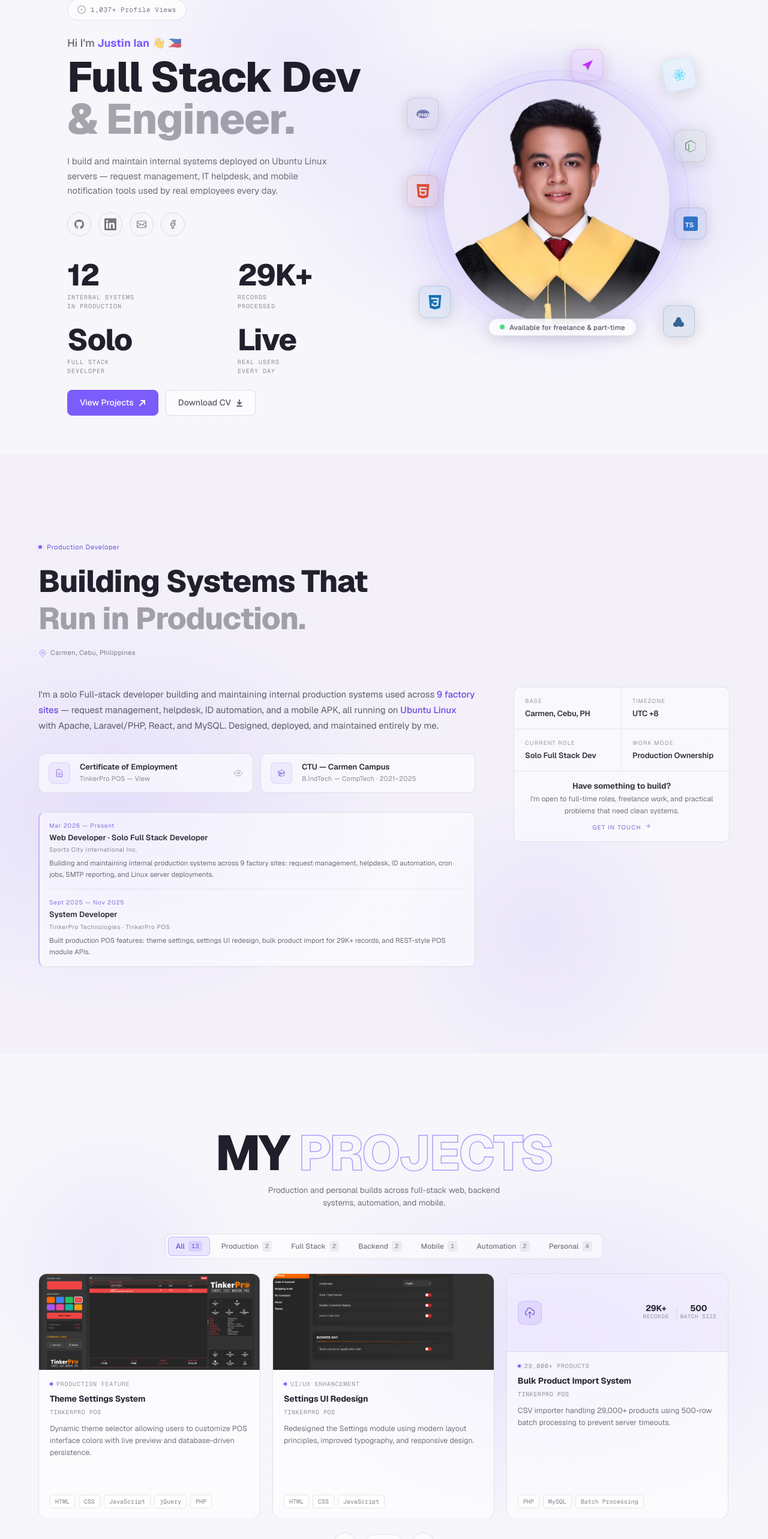
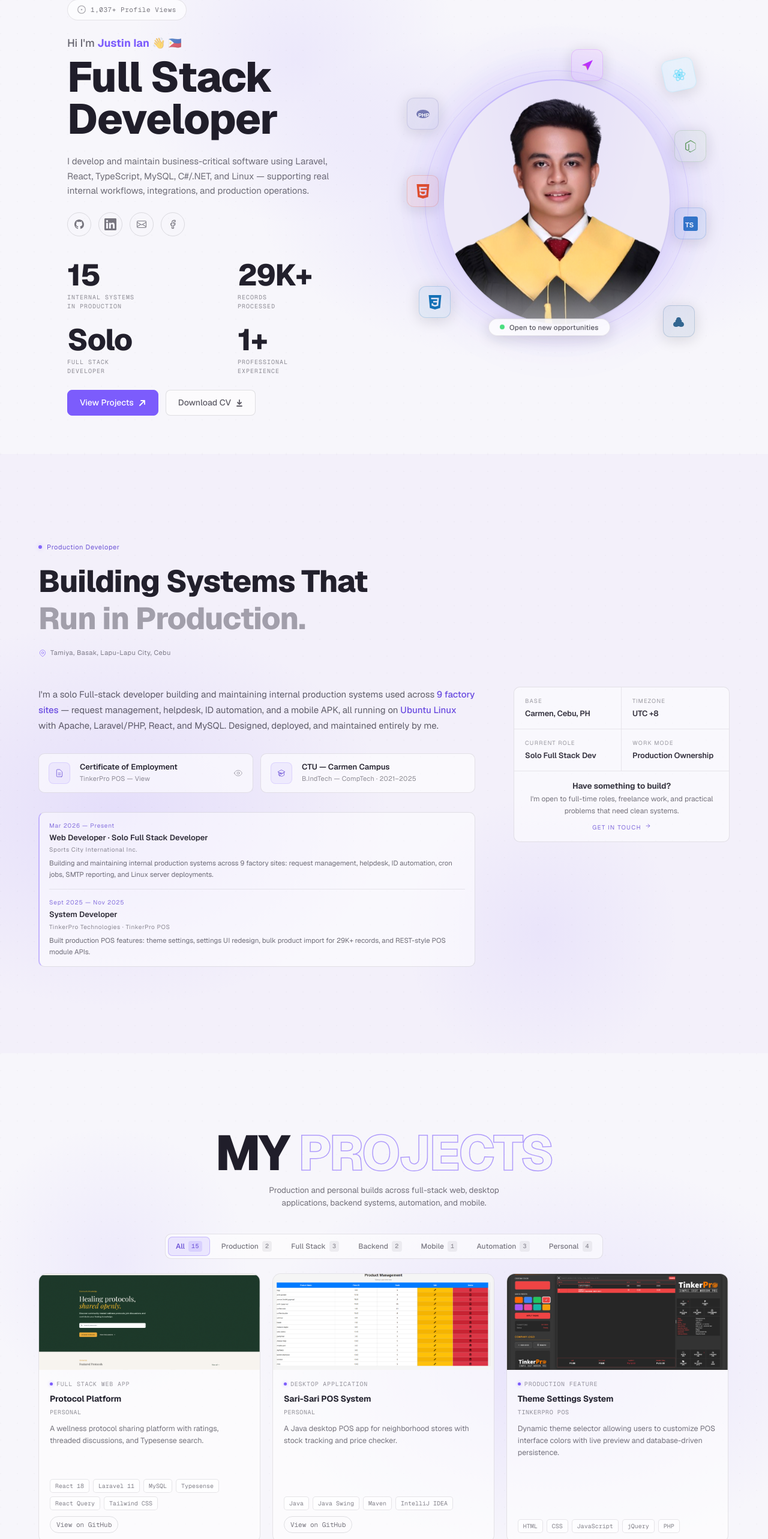
Before and after one commit to justinsegundo/portfolio-justin, a React (Vite) app: page / in a window 1280 px wide. Shown: the part 113-2679 px from the top of the page at 60% size. Built offline with nearby package versions, Linux system fonts and the light colour scheme; no server answers; a web font is replaced by a local one.

Commit message:
new changes for my portfolio

```diff
--- a/src/components/About.jsx
+++ b/src/components/About.jsx
@@ -26,7 +26,7 @@ const META = [
         <path d="M15 11a3 3 0 11-6 0 3 3 0 016 0z" />
       </svg>
     ),
-    text: "Carmen, Cebu, Philippines",
+    text: "Tamiya, Basak, Lapu-Lapu City, Cebu",
   },
 ];
 
--- a/src/components/Hero.jsx
+++ b/src/components/Hero.jsx
@@ -5,7 +5,7 @@ import "../../src/styles/hero.css";
 const SOCIALS = [
   {
     label: "GitHub",
-    href: "https://github.com",
+    href: "https://github.com/justinsegundo",
     icon: (
       <svg viewBox="0 0 16 16" className="w-4 h-4 fill-current">
         <path d="M8 0C3.58 0 0 3.58 0 8c0 3.54 2.29 6.53 5.47 7.59.4.07.55-.17.55-.38 0-.19-.01-.82-.01-1.49-2.01.37-2.53-.49-2.69-.94-.09-.23-.48-.94-.82-1.13-.28-.15-.68-.52-.01-.53.63-.01 1.08.58 1.23.82.72 1.21 1.87.87 2.33.66.07-.52.28-.87.51-1.07-1.78-.2-3.64-.89-3.64-3.95 0-.87.31-1.59.82-2.15-.08-.2-.36-1.02.08-2.12 0 0 .67-.21 2.2.82.64-.18 1.32-.27 2-.27.68 0 1.36.09 2 .27 1.53-1.04 2.2-.82 2.2-.82.44 1.1.16 1.92.08 2.12.51.56.82 1.27.82 2.15 0 3.07-1.87 3.75-3.65 3.95.29.25.54.73.54 1.48 0 1.07-.01 1.93-.01 2.2 0 .21.15.46.55.38A8.013 8.013 0 0 0 16 8c0-4.42-3.58-8-8-8z" />
@@ -23,7 +23,7 @@ const SOCIALS = [
   },
   {
     label: "Email",
-    href: "mailto:justin@email.com",
+    href: "mailto:justinian.segundo1@gmail.com",
     icon: (
       <svg viewBox="0 0 16 16" className="w-4 h-4 fill-current">
         <path d="M0 4a2 2 0 0 1 2-2h12a2 2 0 0 1 2 2v8a2 2 0 0 1-2 2H2a2 2 0 0 1-2-2V4zm2-1a1 1 0 0 0-1 1v.217l7 4.2 7-4.2V4a1 1 0 0 0-1-1H2zm13 2.383-4.708 2.825L15 11.105V5.383zm-.034 6.876-5.64-3.471L8 9.583l-1.326-.795-5.64 3.47A1 1 0 0 0 2 13h12a1 1 0 0 0 .966-.741zM1 11.105l4.708-2.897L1 5.383v5.722z" />
@@ -50,10 +50,10 @@ const SOCIALS = [
 ];
 
 const STATS = [
-  { value: "12", label: "Internal Systems", sub: "In Production" },
+  { value: "15", label: "Internal Systems", sub: "In Production" },
   { value: "29K+", label: "Records", sub: "Processed" },
   { value: "Solo", label: "Full Stack", sub: "Developer" },
-  { value: "Live", label: "Real Users", sub: "Every Day" },
+  { value: "1+", label: "Professional", sub: "Experience" },
 ];
 
 const RIGHT_ICONS = [
@@ -284,15 +284,15 @@ const visualEntrance = reduced
                 Hi I'm <span className="hero-accent">Justin Ian</span> 👋 🇵🇭
               </p>
               <h1 className="hero-title">
-                Full Stack Dev
-                <span className="hero-title-dim">& Engineer.</span>
+                Full Stack Developer
+                {/* <span className="hero-title-dim">& Software Engineer.</span> */}
               </h1>
             </motion.div>
 
             <motion.p variants={entranceItem} className="hero-desc">
-              I build and maintain internal systems deployed on Ubuntu Linux
-              servers — request management, IT helpdesk, and mobile notification
-              tools used by real employees every day.
+              I develop and maintain business-critical software using Laravel, React,
+              TypeScript, MySQL, C#/.NET, and Linux — supporting real internal workflows,
+              integrations, and production operations.
             </motion.p>
 
             <motion.div variants={entranceItem} className="flex items-center gap-3 flex-wrap">
@@ -402,7 +402,7 @@ const visualEntrance = reduced
                   transition={{ duration: reduced ? 0 : 0.55, delay: reduced ? 0 : 0.9, ease: [0.22, 1, 0.36, 1] }}
                 >
                   <span className="hero-status-dot status-pulse" />
-                  <p className="hero-status-text">Available for freelance & part-time</p>
+                  <p className="hero-status-text">Open to new opportunities</p>
                 </motion.div>
               </motion.div>
             </motion.div>
--- a/src/components/Projects.jsx
+++ b/src/components/Projects.jsx
@@ -41,6 +41,62 @@ const cardReveal = {
 const PROJECTS = [
   {
     id: 1,
+    title: "PowerWatch PH",
+    company: "Personal",
+    category: "Full Stack",
+    badge: "Laravel · Next.js",
+    description:
+      "A full-stack Philippine electricity data platform designed to turn fragmented utility and service-area information into structured, source-backed data. Built with a Laravel REST API, PostgreSQL, and a Next.js/React frontend with a strong focus on data integrity, provenance, and maintainable architecture.",
+    image: "/images/powerwatch.png",
+    tags: [
+      "Laravel 13",
+      "Next.js",
+      "React",
+      "TypeScript",
+      "PostgreSQL",
+      "REST API",
+      "Pest",
+    ],
+    hasImage: true,
+  },
+    {
+    id: 2,
+    title: "Enterprise IT Device Agent",
+    company: "Sports City International Inc.",
+    category: "Automation",
+    badge: "C#/.NET · Windows Desktop",
+    description:
+      "A Windows desktop application developed for internal IT support workflows, integrating device information and employee identity with a Laravel-based internal platform. Built to streamline support operations while keeping sensitive enterprise data and internal system details protected.",
+    tags: [
+      "C#",
+      ".NET",
+      "WPF",
+      "Laravel",
+      "REST API",
+      "Windows",
+    ],
+    hasImage: false,
+    icon: (
+      <svg
+        className="w-5 h-5"
+        fill="none"
+        stroke="currentColor"
+        viewBox="0 0 24 24"
+        strokeWidth="1.5"
+        strokeLinecap="round"
+        strokeLinejoin="round"
+      >
+        <rect x="3" y="4" width="18" height="13" rx="2" />
+        <path d="M8 21h8M12 17v4" />
+      </svg>
+    ),
+    stats: [
+      { value: "WPF", label: "Desktop" },
+      { value: "API", label: "Integrated" },
+    ],
+  },
+  {
+    id: 3,
     title: "IT Staff Mobile APK",
     company: "Sports City International Inc.",
     category: "Mobile",
@@ -52,7 +108,7 @@ const PROJECTS = [
     hasImage: true,
   },
   {
-    id: 2,
+    id: 4,
     title: "IT Helpdesk Platform",
     company: "Sports City International Inc.",
     category: "Production",
@@ -64,7 +120,7 @@ const PROJECTS = [
     hasImage: true,
   },
   {
-    id: 3,
+    id: 5,
     title: "ID Management & Request Automation",
     company: "Sports City International Inc.",
     category: "Automation",
@@ -76,7 +132,7 @@ const PROJECTS = [
     hasImage: true,
   },
   {
-    id: 4,
+    id: 6,
     title: "Request Management System",
     company: "Sports City International Inc.",
     category: "Full Stack",
@@ -88,7 +144,7 @@ const PROJECTS = [
     hasImage: true,
   },
   {
-    id: 5,
+    id: 7,
     title: "System Monitoring & Maintenance",
     company: "Sports City International Inc.",
     category: "Backend",
@@ -117,7 +173,7 @@ const PROJECTS = [
   },
 
    {
-    id: 6,
+    id: 8,
     title: "DevConnect",
     company: "Personal",
     category: "Personal",
@@ -137,7 +193,7 @@ const PROJECTS = [
     github: "https://github.com/justinsegundo/devconnect",
   },
   {
-    id: 7,
+    id: 9,
     title: "Tide Water Supply System",
     company: "Personal",
     category: "Personal",
@@ -151,7 +207,7 @@ const PROJECTS = [
   },
 
   {
-    id: 8,
+    id: 10,
     title: "Protocol Platform",
     company: "Personal",
     category: "Personal",
@@ -171,7 +227,7 @@ const PROJECTS = [
     github: "https://github.com/justinsegundo/protocol-platform",
   },
   {
-    id: 9,
+    id: 11,
     title: "Sari-Sari POS System",
     company: "Personal",
     category: "Personal",
@@ -184,7 +240,7 @@ const PROJECTS = [
     github: "https://github.com/justinsegundo/sari-sari-pos-system",
   },
    {
-    id: 10,
+    id: 12,
     title: "Theme Settings System",
     company: "TinkerPro POS",
     category: "Production",
@@ -196,7 +252,7 @@ const PROJECTS = [
     hasImage: true,
   },
   {
-    id: 11,
+    id: 13,
     title: "Settings UI Redesign",
     company: "TinkerPro POS",
     category: "Full Stack",
@@ -208,7 +264,7 @@ const PROJECTS = [
     hasImage: true,
   },
   {
-    id: 12,
+    id: 14,
     title: "Bulk Product Import System",
     company: "TinkerPro POS",
     category: "Automation",
@@ -236,7 +292,7 @@ const PROJECTS = [
     ],
   },
   {
-    id: 13,
+    id: 15,
     title: "POS Module REST APIs",
     company: "TinkerPro POS",
     category: "Backend",
@@ -490,7 +546,7 @@ const Projects = () => {
             <span className="projects-heading-outline"> PROJECTS</span>
           </h2>
             <p className="projects-subtext">
-              Production and personal builds across full-stack web, backend systems, automation, and mobile.
+               Production and personal builds across full-stack web, desktop applications, backend systems, automation, and mobile.
             </p>
           </motion.div>
 
--- a/src/components/Skills.jsx
+++ b/src/components/Skills.jsx
@@ -154,7 +154,6 @@ const GROUPS = [
       { name: "Git", img: `${CDN}/git/git-original.svg` },
       { name: "VS Code", img: `${CDN}/vscode/vscode-original.svg` },
       { name: "Postman", img: `${CDN}/postman/postman-original.svg` },
-      { name: "FileZilla", img: `${CDN}/filezilla/filezilla-original.svg` },
       { name: "Firebase", img: `${CDN}/firebase/firebase-original.svg` },
     ],
   },
```
Also changed, not shown: public/images/powerwatch.png (added).
